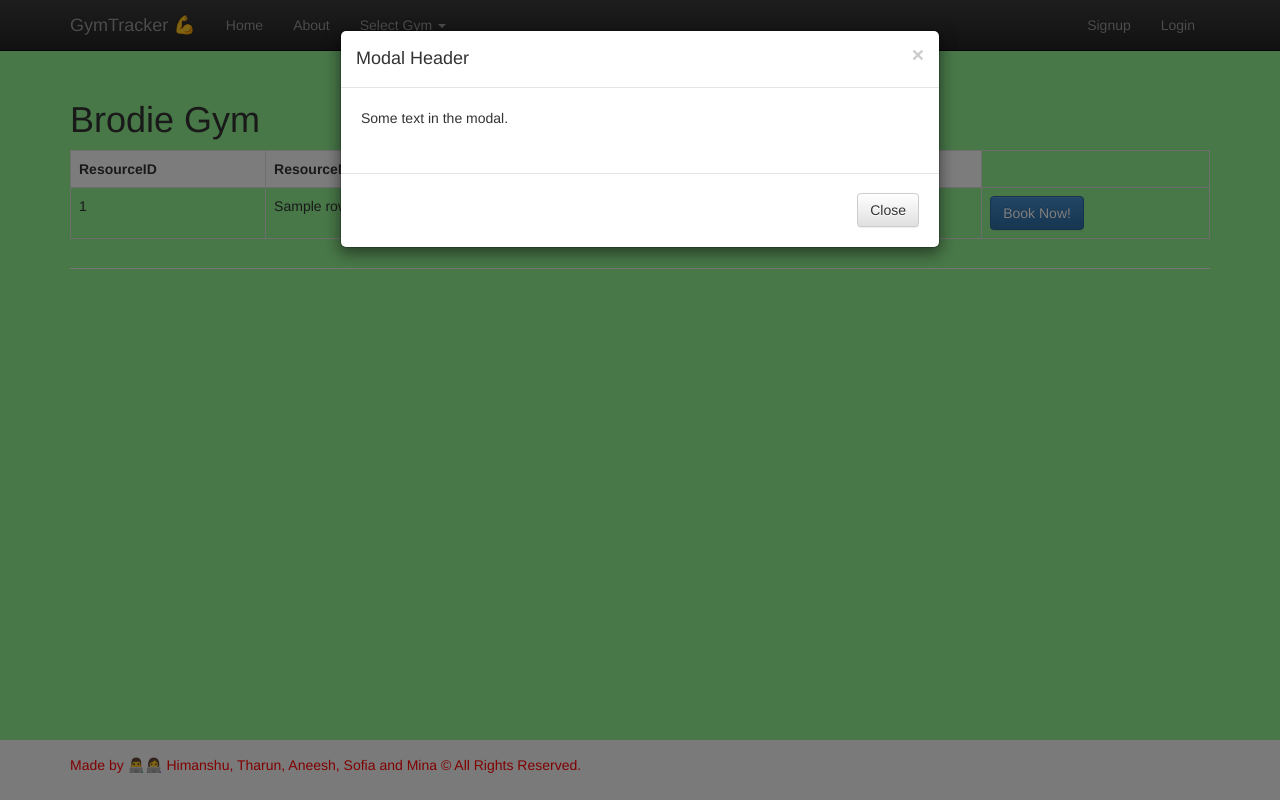
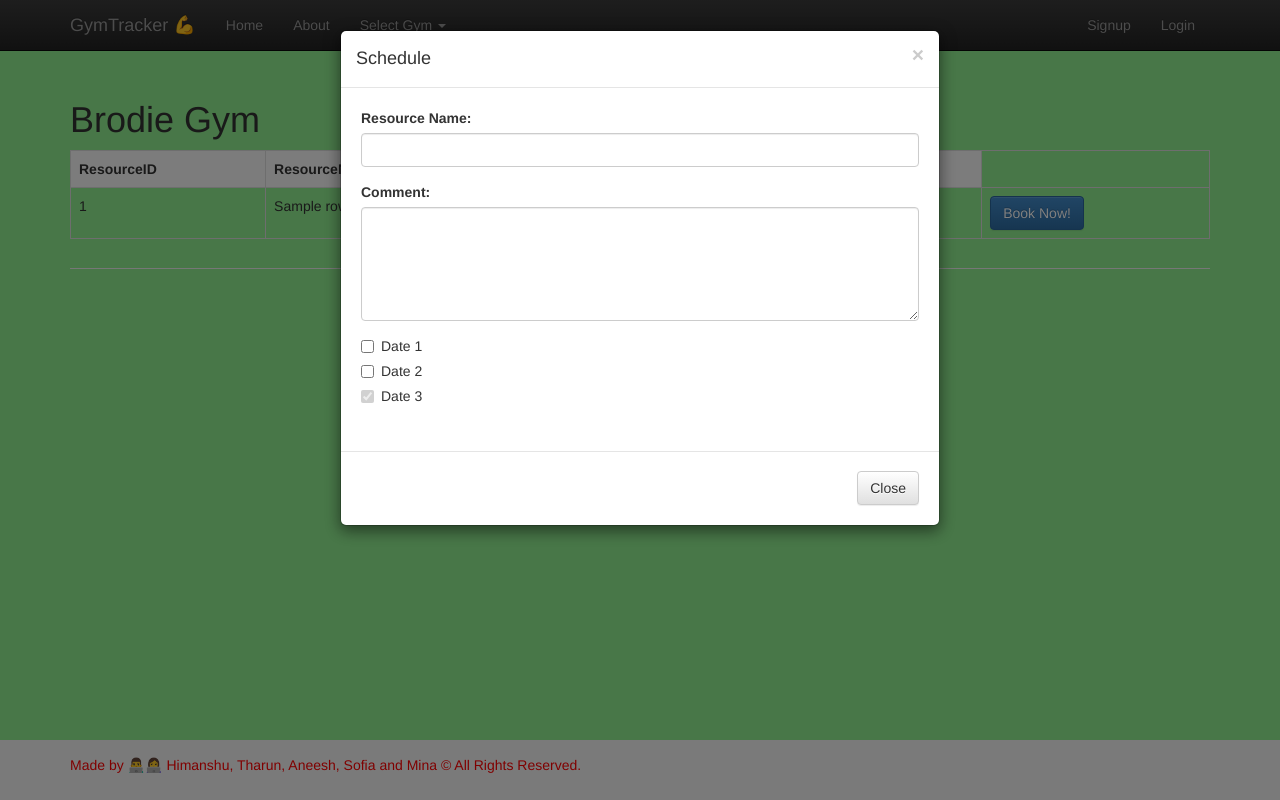
Before and after one commit to TharunRaj7/316-Gym-Tracker, a Flask app: template templates/pages/brodie.html in a window 1280 px wide, after a click on "Book Now!". Run offline with Flask 2, Linux system fonts and the light colour scheme; the template is opened without the code that fills it: most values are stand-ins (such as "Sample title", 1, 10 or a date in 2020); some libraries are stand-ins or nearby versions.

Commit message:
designed the modal

```diff
--- a/templates/pages/brodie.html
+++ b/templates/pages/brodie.html
@@ -37,10 +37,28 @@ content %}
           <button type="button" class="close" data-dismiss="modal">
             &times;
           </button>
-          <h4 class="modal-title">Modal Header</h4>
+          <h4 class="modal-title">Schedule</h4>
         </div>
         <div class="modal-body">
-          <p>Some text in the modal.</p>
+          <div class="form-group">
+            <label for="usr">Resource Name:</label>
+            <input type="text" class="form-control" id="usr" />
+          </div>
+          <div class="form-group">
+            <label for="comment">Comment:</label>
+            <textarea class="form-control" rows="5" id="comment"></textarea>
+          </div>
+          <div class="checkbox">
+            <label><input type="checkbox" value="" />Date 1</label>
+          </div>
+          <div class="checkbox">
+            <label><input type="checkbox" value="" />Date 2</label>
+          </div>
+          <div class="checkbox disabled">
+            <label
+              ><input type="checkbox" value="" checked disabled />Date 3</label
+            >
+          </div>
         </div>
         <div class="modal-footer">
           <button type="button" class="btn btn-default" data-dismiss="modal">
```
